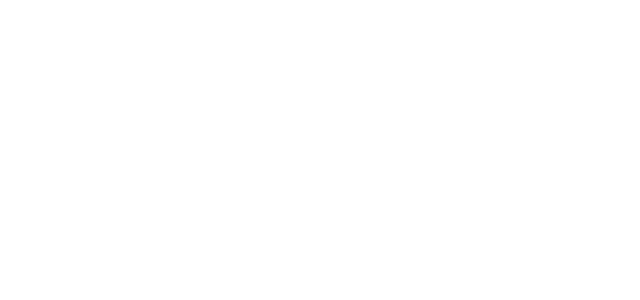
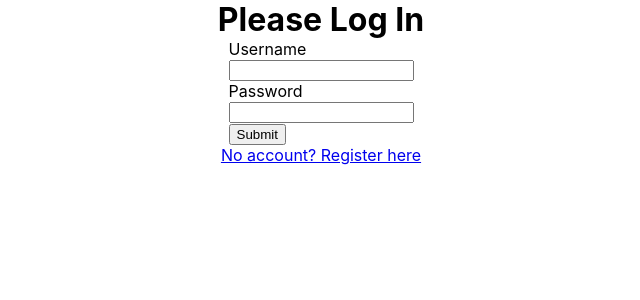
Before and after one commit to mohitkalia97/youtube-clone, a React (Create React App) app in the folder youtube-clone/: page /login in a window 1280 px wide. Before the commit this address had no page. Shown: the top 300 px of the page, without its empty margins (319-959 px from the left). Built offline with nearby package versions, Linux system fonts and the light colour scheme; the HTML template or start-up script is replaced by a standard one.

Commit message:
added basic login/register files + basic css

```diff
--- a/youtube-clone/src/App.js
+++ b/youtube-clone/src/App.js
@@ -3,6 +3,8 @@
 import HomePage from './HomePage';
 import SearchPage from './SearchPage';
 import React from 'react';
+import Login from './Login';
+import Register from './Register';
 
 function App() {
   return (
@@ -12,6 +14,8 @@
         <Route path='/search/:searchTerm' element={<SearchPage />}/>
 
         <Route path='/' element={ <HomePage/> } />
+        <Route path='/login' element={ <Login/> } />
+        <Route path='/register' element={ <Register/> } />
       </Routes>
     </Router>
     </div>
--- a/youtube-clone/src/Header.js
+++ b/youtube-clone/src/Header.js
@@ -1,18 +1,23 @@
-import React, { useState } from 'react'
+import { useState } from 'react'
 
 import "./Header.css";
 
+import React from 'react';
 import MenuIcon from '@mui/icons-material/MenuSharp';
 import SearchIcon from '@mui/icons-material/Search';
 import VideoCallIcon from '@mui/icons-material/VideoCall';
 import AppsIcon from '@mui/icons-material/Apps';
 import NotificationsIcon from '@mui/icons-material/Notifications';
-import Avatar from '@mui/material/Avatar';
+//import Avatar from '@mui/material/Avatar';
+//import LoginIcon from '@mui/icons-material/Login';       //conditional
+//import LogoutIcon from '@mui/icons-material/Logout';     //conditional
+
 import { Link } from "react-router-dom";
 
 export default function Header() {
 
   const [inputSearch, setInputSearch] = useState("");
+
 
   return (
     <div className='header'>
@@ -39,10 +44,13 @@
             <VideoCallIcon className='header-icon' />
             <AppsIcon />
             <NotificationsIcon />
-            <Avatar
+            {/* <Avatar
                 alt="Mohit Kalia"
                 src="https://avatars.githubusercontent.com/u/102523042?s=400&u=0db4cdb4509217c74738029540cef5d17e773e56&v=4"
-            />
+            /> */}
+            <Link to={`/login`}>
+                Login
+            </Link>
        </div>
 
     </div>
--- /dev/null
+++ b/youtube-clone/src/Login.css
@@ -0,0 +1,5 @@
+.login-wrapper {
+    display: flex;
+    flex-direction: column;
+    align-items: center;
+}
--- /dev/null
+++ b/youtube-clone/src/Login.js
@@ -0,0 +1,27 @@
+import React from 'react'
+import { Link } from "react-router-dom";
+import "./Login.css";
+
+export default function Login() {
+  return (
+    <div className="login-wrapper">
+      <h1>Please Log In</h1>
+      <form>
+        <label>
+          <p>Username</p>
+          <input type="text" />
+        </label>
+        <label>
+          <p>Password</p>
+          <input type="password" />
+        </label>
+        <div>
+          <button type="submit">Submit</button>
+        </div>
+      </form>
+      <Link to={`/register`}>
+        No account? Register here
+      </Link>
+    </div>
+  )
+}
--- /dev/null
+++ b/youtube-clone/src/Register.css
@@ -0,0 +1,5 @@
+.register-wrapper {
+    display: flex;
+    flex-direction: column;
+    align-items: center;
+}
--- /dev/null
+++ b/youtube-clone/src/Register.js
@@ -0,0 +1,24 @@
+import React from 'react'
+import "./Register.css";
+
+export default function Register() {
+  return (
+    <div className="register-wrapper">
+      <h1>Please Sign Up</h1>
+      <form>
+        <label>
+          <p>Username</p>
+          <input type="text" />
+        </label>
+        <label>
+          <p>Password</p>
+          <input type="password" />
+        </label>
+        <div>
+          <button type="submit">Submit</button>
+        </div>
+      </form>
+
+    </div>
+  )
+}
```
